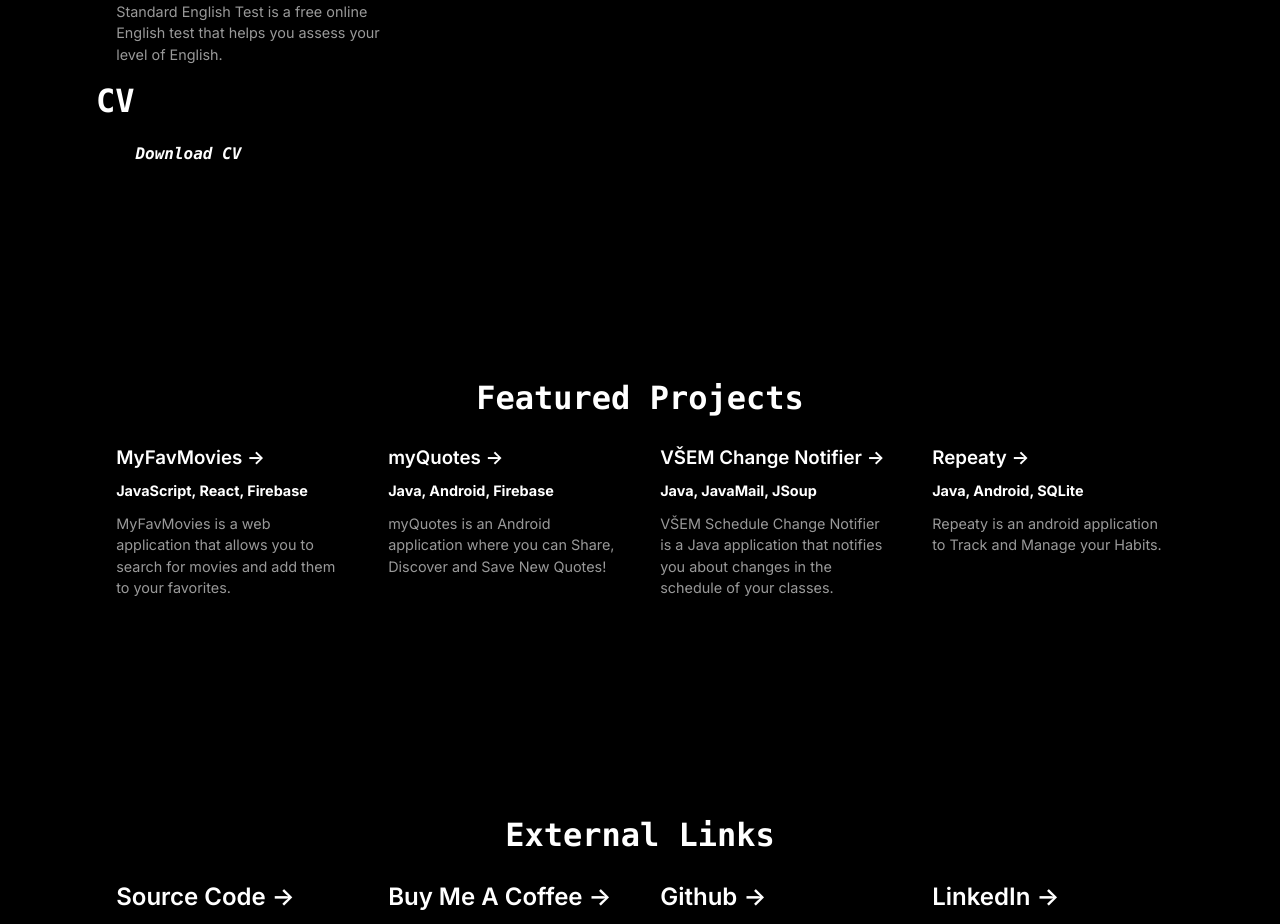
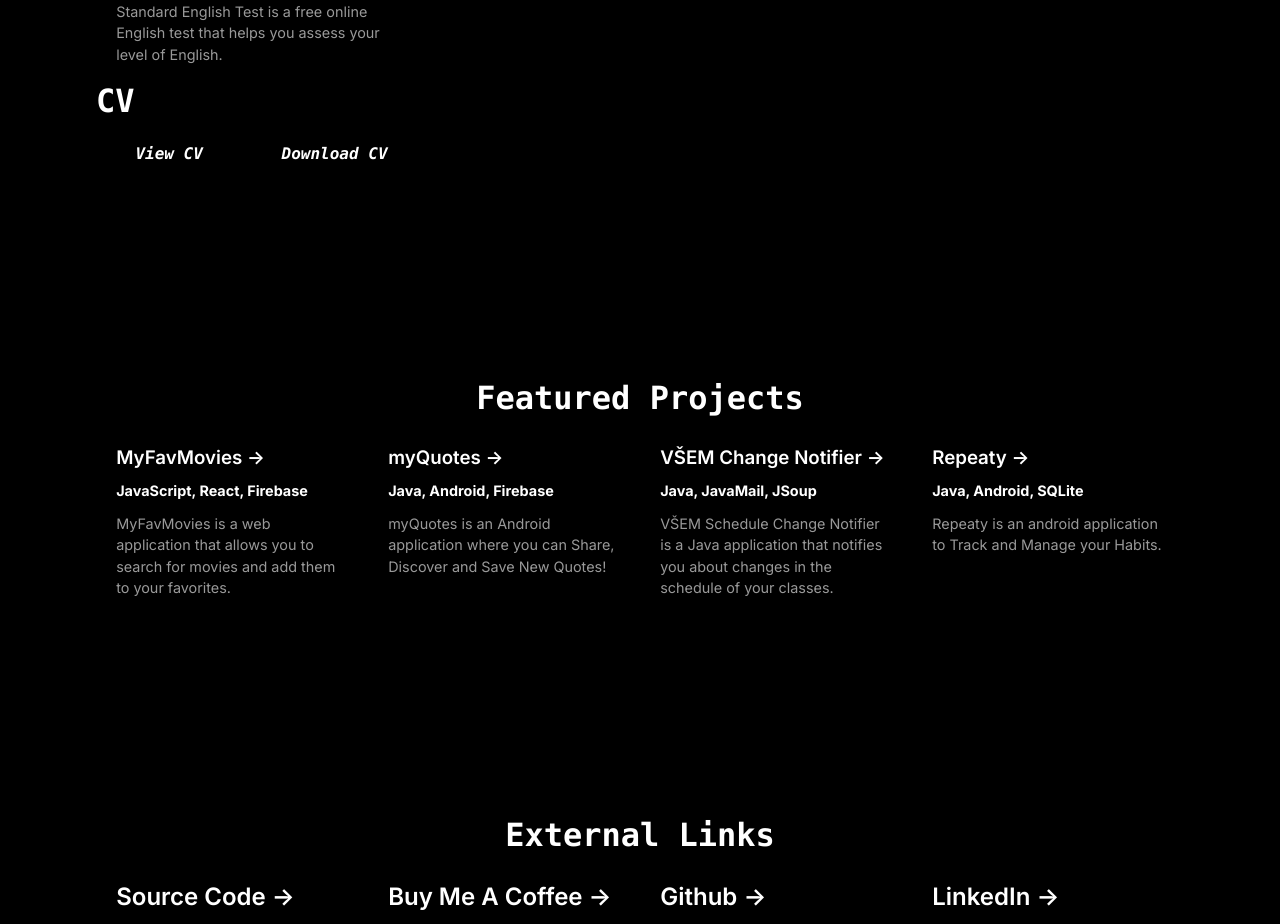
Before and after one commit to lukassobotik/personal-website, a Next.js app: page / in a window 1280 px wide. Shown: the part 1583-2507 px from the top of the page. Built offline with nearby package versions, Linux system fonts and the light colour scheme.

Commit message:
Added the option to view the cv

```diff
--- a/pages/index.tsx
+++ b/pages/index.tsx
@@ -157,6 +157,9 @@ export default function Home() {
           </h2>
           <div className={styles.cv_section}>
             <div className={styles.cv}>
+              <a href="/resume/junior-java-developer.pdf" className={styles.skill}>View CV</a>
+            </div>
+            <div className={styles.cv}>
               <a href="/resume/junior-java-developer.pdf" download="lukas-sobotik-resume" className={styles.skill}>Download CV</a>
             </div>
           </div>
```
